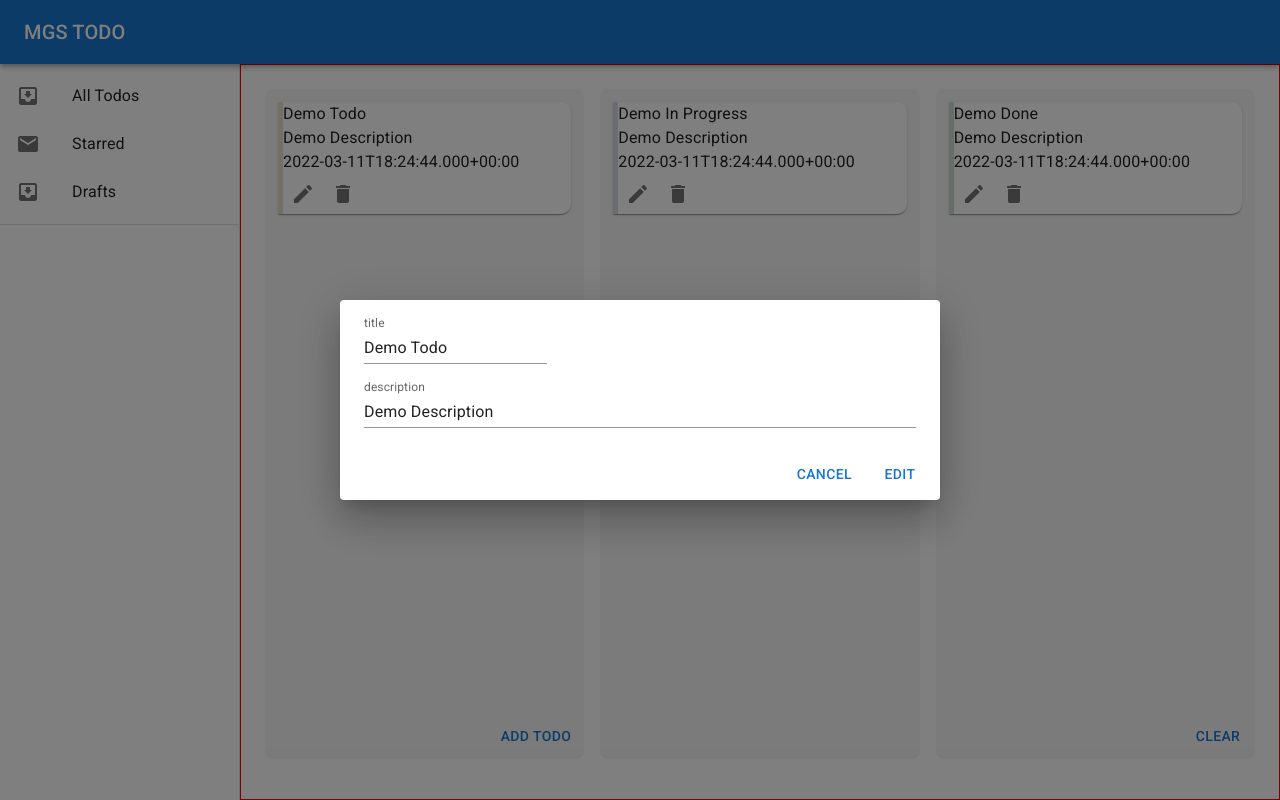
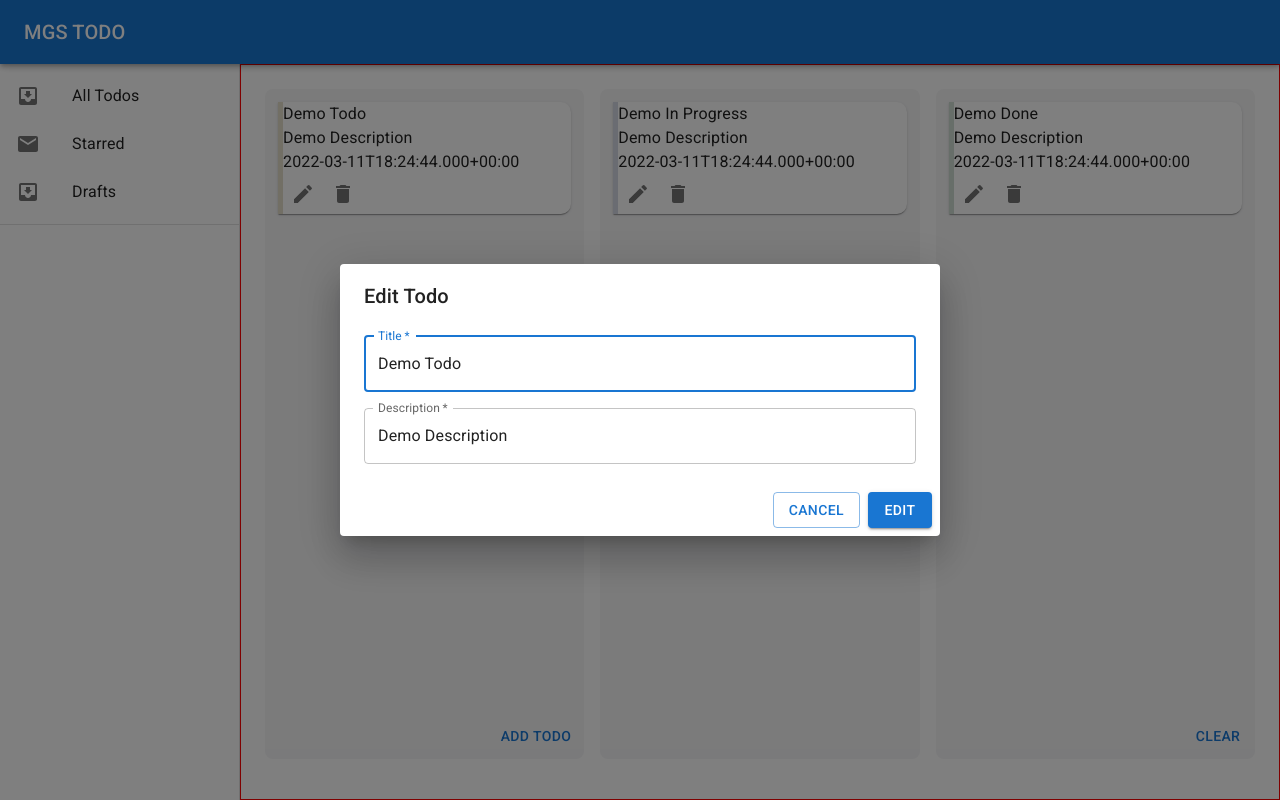
Before and after one commit to usamathpc/Kanban-Todo, a React (Create React App) app: page / in a window 1280 px wide. Both pictures are taken after a click on the button 303 px from the left and 194 px from the top of the page. Built offline with nearby package versions, Linux system fonts and the light colour scheme.

Commit message:
refactor/cleanup AddEditTodoDialog

```diff
--- a/src/components/AddEditTodoDialog.tsx
+++ b/src/components/AddEditTodoDialog.tsx
@@ -1,15 +1,14 @@
-import * as React from "react";
 import Button from "@mui/material/Button";
-import TextField from "@mui/material/TextField";
 import Dialog from "@mui/material/Dialog";
 import DialogActions from "@mui/material/DialogActions";
 import DialogContent from "@mui/material/DialogContent";
-import DialogContentText from "@mui/material/DialogContentText";
 import DialogTitle from "@mui/material/DialogTitle";
-import { TodoCardType, TodoListType } from "../types";
+import TextField from "@mui/material/TextField";
+import { DateTime } from "luxon";
+import * as React from "react";
 import { v4 as uuidv4 } from "uuid";
-import { DateTime } from "luxon";
 import { TodoContext } from "../TodoContext";
+import { TodoListType } from "../types";
 
 type Props = {
   isOpen: boolean;
@@ -39,36 +38,15 @@ export const AddEditTodoDialog = (props: Props) => {
   }, [props]);
 
   return (
-    <div>
     <Dialog
       maxWidth="sm"
       fullWidth
       open={props.isOpen}
       onClose={handleCloseAddEditTodoModal}
     >
-        <DialogTitle>
-          <TextField
-            value={title}
-            onChange={(e) => setTitle(e.target.value)}
-            label="title"
-            variant="standard"
-          />
-        </DialogTitle>
-        <DialogContent>
-          <DialogContentText>
-            <TextField
-              value={description}
-              onChange={(e) => setDescription(e.target.value)}
-              fullWidth
-              variant="standard"
-              label="description"
-            />
-          </DialogContentText>
-        </DialogContent>
-        <DialogActions>
-          <Button onClick={handleCloseAddEditTodoModal}>Cancel</Button>
-          <Button
-            onClick={() => {
+      <form
+        onSubmit={(e) => {
+          e.preventDefault();
           addToDoCard(props.isAdd, props.type, {
             id: props.isAdd ? uuidv4() : todoId,
             title: title,
@@ -79,10 +57,42 @@ export const AddEditTodoDialog = (props: Props) => {
           handleCloseAddEditTodoModal();
         }}
       >
+        <DialogTitle>{props.isAdd ? "Add" : "Edit"} Todo</DialogTitle>
+        <DialogContent>
+          <TextField
+            sx={{
+              mt: "0.5rem",
+              mb: "1rem",
+            }}
+            placeholder="My todo.."
+            autoFocus
+            fullWidth
+            required
+            value={title}
+            onChange={(e) => setTitle(e.target.value)}
+            label="Title"
+            variant="outlined"
+          />
+          <TextField
+            required
+            value={description}
+            onChange={(e) => setDescription(e.target.value)}
+            fullWidth
+            placeholder="My description.."
+            variant="outlined"
+            label="Description"
+          />
+        </DialogContent>
+
+        <DialogActions>
+          <Button variant="outlined" onClick={handleCloseAddEditTodoModal}>
+            Cancel
+          </Button>
+          <Button variant="contained" type="submit">
             {props.isAdd ? "Add" : "Edit"}
           </Button>
         </DialogActions>
+      </form>
     </Dialog>
-    </div>
   );
 };
```
Lines whose indentation alone changed are shown as unchanged.
